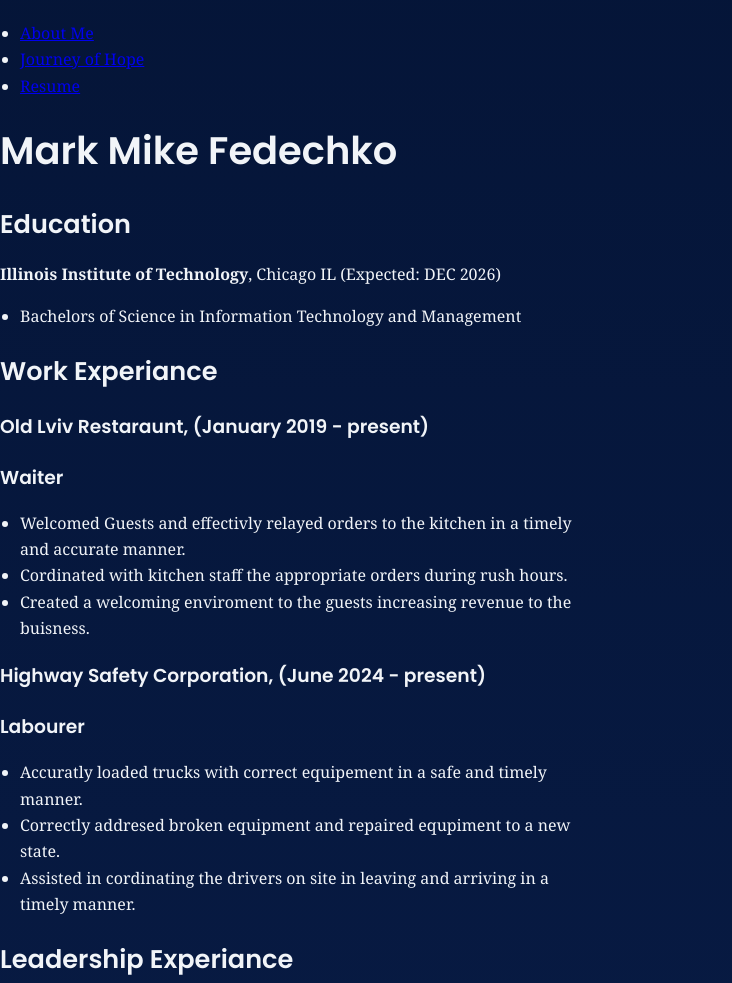
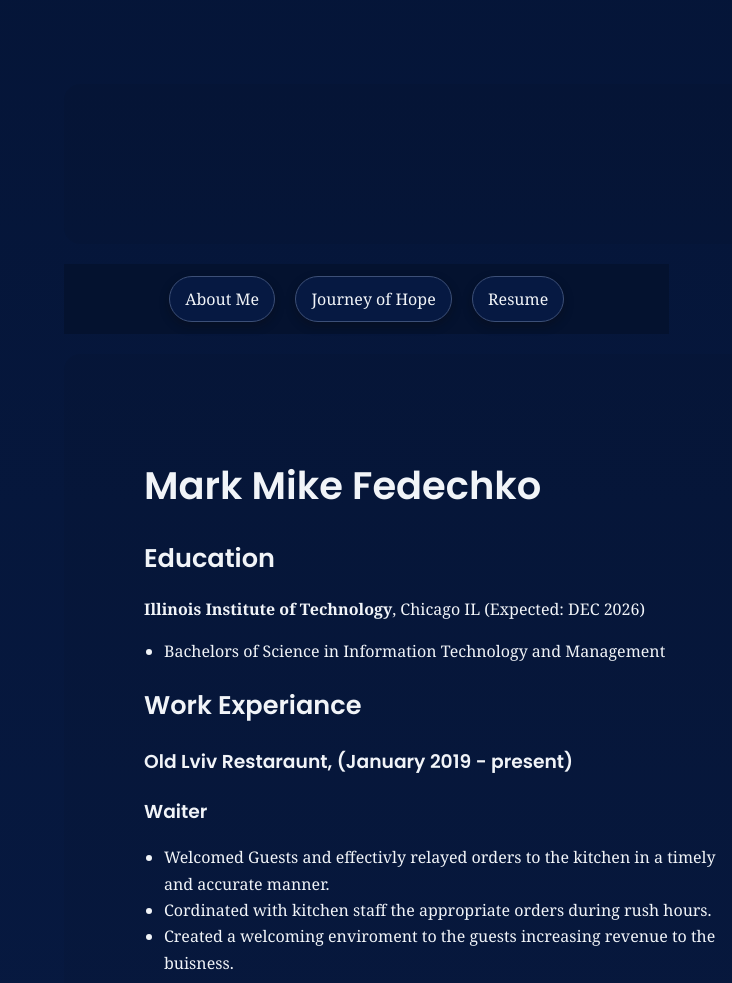
Before and after one commit to Mark-Fedechko/ITMD361project2, a plain HTML site: page resume.html in a window 1280 px wide. Shown: the top 983 px of the page, without its empty margins (0-732 px from the left). Drawn offline with Linux system fonts and the light colour scheme.

Commit message:
adding padding

```diff
--- a/CSS/stylesCSS.css
+++ b/CSS/stylesCSS.css
@@ -12,6 +12,13 @@
 }
 
 html { font-size: 100%; }
+
+body {
+    margin: 0;
+    padding: 05vw;
+    box-sizing: border-box;
+}
+
 body {
   margin: 0;
   color: var(--text);
@@ -19,6 +26,14 @@ body {
   font: 400 1rem/1.65 Georgia, "Times New Roman", serif;
   -webkit-font-smoothing: antialiased;
   text-rendering: optimizeLegibility;
+}
+
+main, .container--fluid, .container--fixed {
+    margin-inline: auto;
+    max-width: 80rem;
+    background-color: rgba(0,0,0, 0.05);
+    padding: 5rem;
+    border-radius: 1em;
 }
 
 h1, h2, h3 {
--- a/resume.html
+++ b/resume.html
@@ -4,16 +4,22 @@
 				<meta charset="utf-8">
 				<title>Profesional Resume</title>
 				<link rel="stylesheet" href="CSS/stylesCSS.css">
-				<main class=""container-fixed">
+				<main class="container-fixed">
 			</main>
 		</head>
   <body>
-			<ul>
-					<li><a href="index.html">About Me</a></li>
-					<li><a href="JOH.html">Journey of Hope</a></li>
-					<li><a href="resume.html">Resume</a></li>
+
+	<header class="site-header">
+		<nav aria-label="Main Navigation">
+			<ul class="nav">
+				<li><a href="index.html">About Me</a></li>
+				<li><a href="JOH.html">Journey of Hope</a></li>
+				<li><a href="resume.html">Resume</a></li>
 			</ul>
-    <main>
+		</nav>
+	</header>
+
+	<main>
 			<h1>Mark Mike Fedechko</h1>
 			<h2>Education</h2>
 			<p><Strong>Illinois Institute of Technology</Strong>, Chicago IL (Expected: DEC 2026)</p>
```
Also changed, not shown: JOH.html (+9 -1 lines), index.html (+9 -2 lines).
